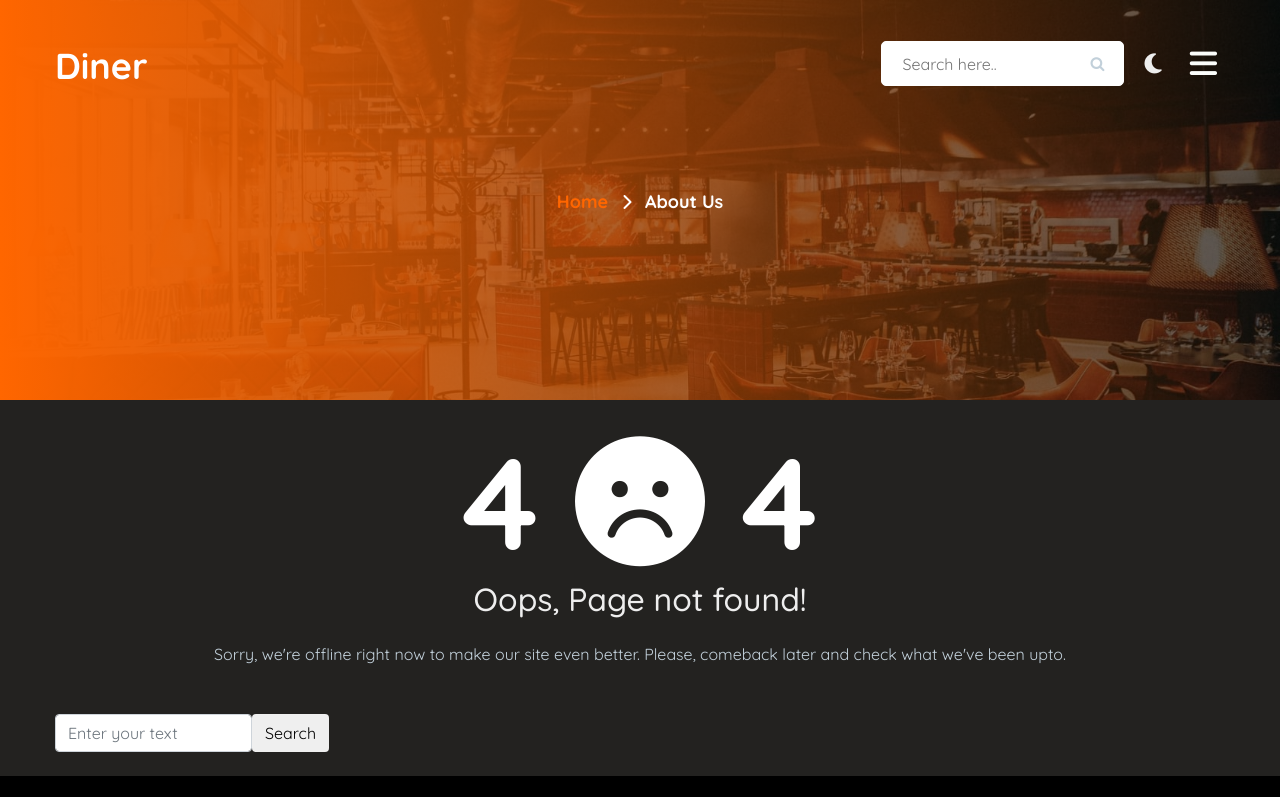
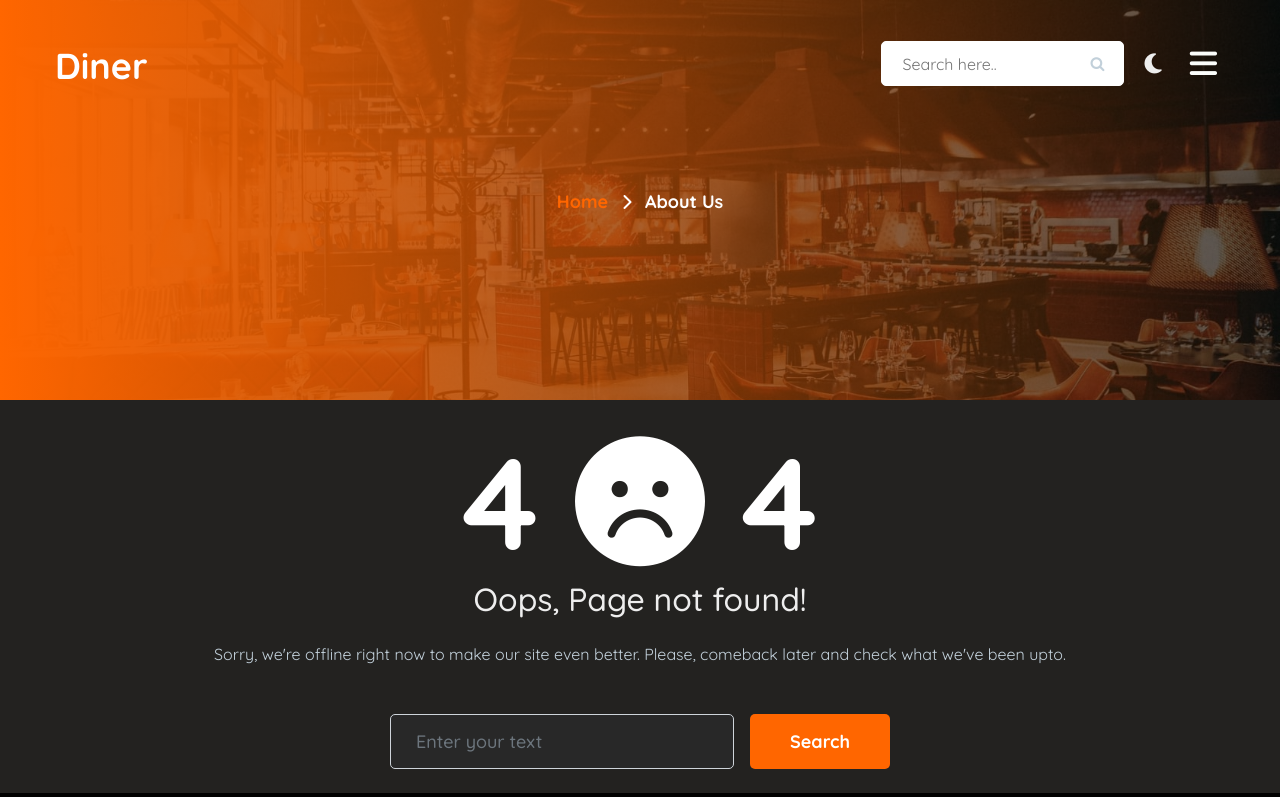
Before and after one commit to LeThanhVu0901/web-diner, a plain HTML site: page pages/404.html in a window 1280 px wide. Shown: the top 797 px of the page. Drawn offline with nearby package versions, Linux system fonts and the light colour scheme; some icons are missing.

Commit message:
upload file finish

```diff
--- a/scss/pages/404.scss
+++ b/scss/pages/404.scss
@@ -40,12 +40,41 @@ h6 {
       font-size: 130px;
       font-weight: 900;
     }
+    .form-inline.search-form {
+      position: relative;
+      max-width: 500px;
+      margin: auto;
+    }
+    button.btn.search {
+      color: #fff;
+      background: $fontColor;
+      font-size: 18px;
+      padding: 0 40px;
+      font-weight: 600;
+      letter-spacing: 0px;
+      border: none;
+      position: absolute;
+      top: 0;
+      right: 0;
+      height: 55px;
+      display: inline-block;
+      border-radius: $borderRadius;
+    }
+    .form-control {
+      color: $fontGrey;
+      padding: 12px 120px 12px 25px;
+      font-size: 18px;
+      line-height: 28px;
+      height: 55px;
+      background: $backgroundGrey;
+      border-radius: $borderRadius;
+      display: block;
+      font-weight: 500;
+    }
   }
 }
 
 .form-inline {
-  display: -webkit-box;
-  display: -ms-flexbox;
   display: flex;
   flex-flow: row wrap;
   align-items: center;
```
Also changed, not shown: css/404.css, 1 other file.
